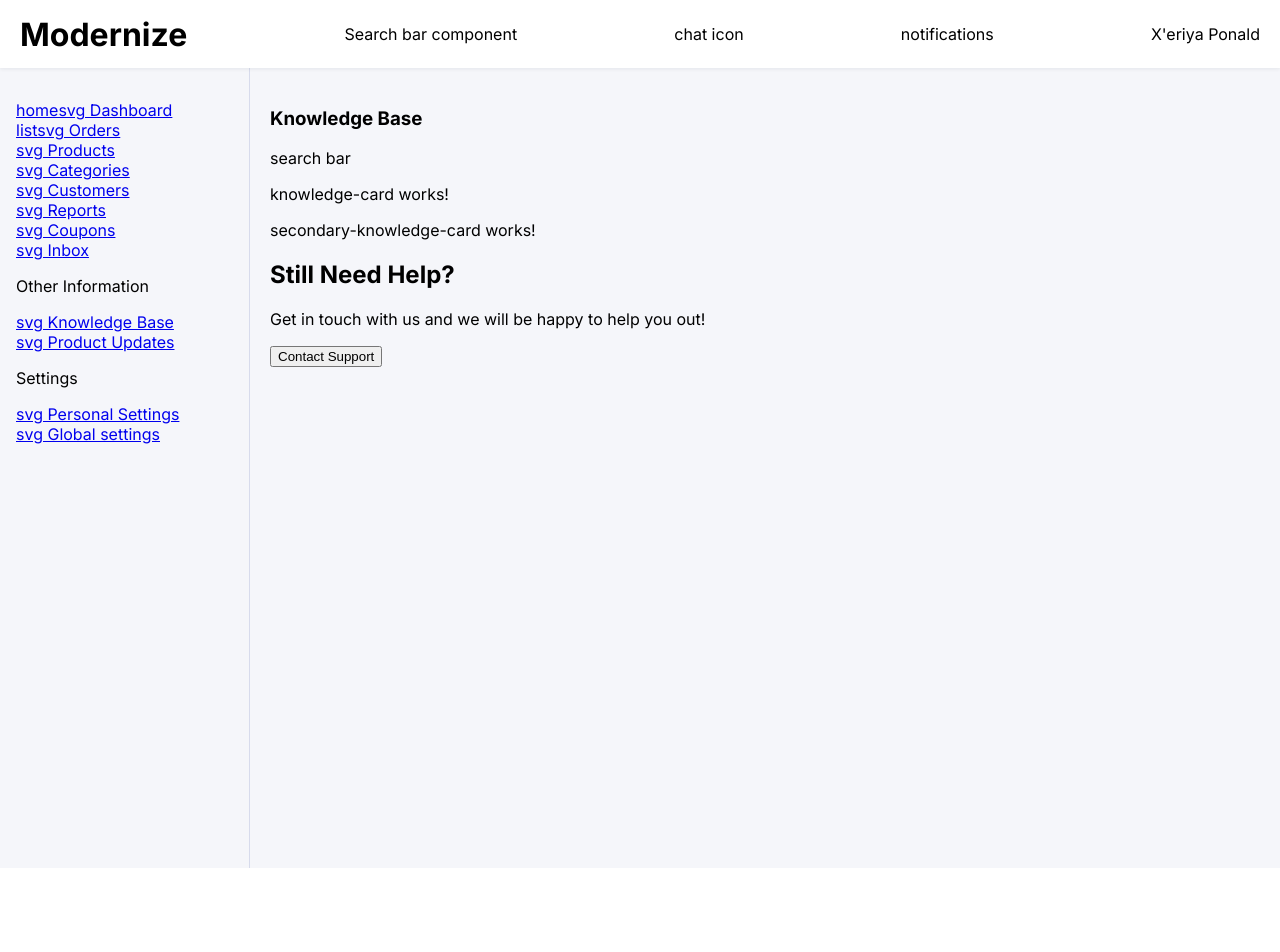
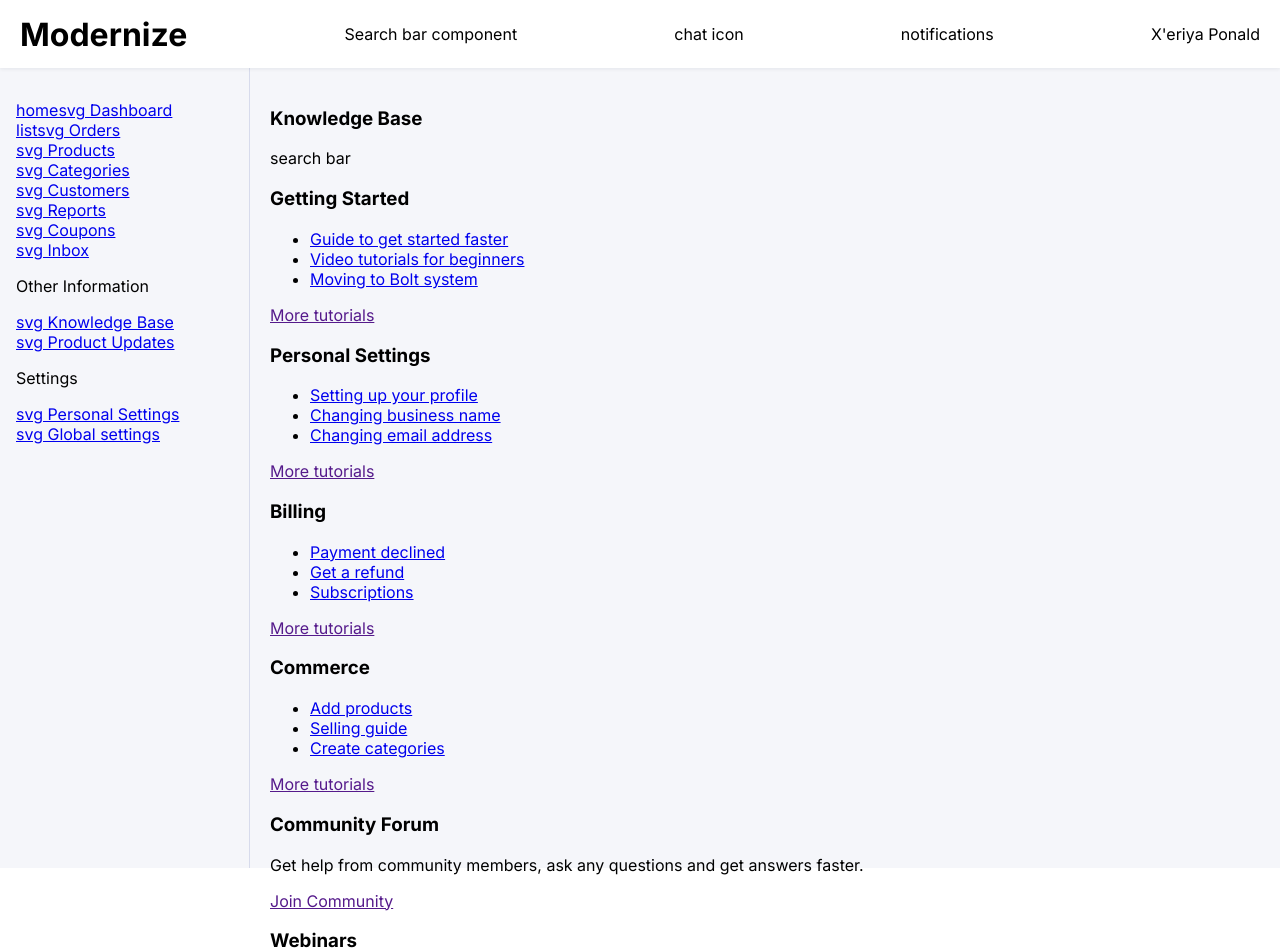
Before and after one commit to emoore29/Frontend-Angular-Challenge, an Angular app in the folder greenbase-app/: page / in a window 1280 px wide. Shown: the top 952 px of the page. Before the commit the page ends 868 px from the top, so only its background shows below. Built offline with nearby package versions, Linux system fonts and the light colour scheme.

Commit message:
added knowledge card data & passed to each card in content component

```diff
--- a/greenbase-app/src/app/content/content.component.html
+++ b/greenbase-app/src/app/content/content.component.html
@@ -1,8 +1,14 @@
 <section class="content">
   <h1>Knowledge Base</h1>
   <p>search bar</p>
-  <app-knowledge-card></app-knowledge-card>
-  <app-secondary-knowledge-card></app-secondary-knowledge-card>
+  <section id="knowledge-cards" *ngFor="let card of knowledgeCards">
+    <app-knowledge-card [cardData]="card"></app-knowledge-card>
+  </section>
+  <section id="secondary-cards" *ngFor="let card of secondaryCards">
+    <app-secondary-knowledge-card
+      [cardData]="card"
+    ></app-secondary-knowledge-card>
+  </section>
   <h2>Still Need Help?</h2>
   <p>Get in touch with us and we will be happy to help you out!</p>
   <button>Contact Support</button>
--- a/greenbase-app/src/app/content/content.component.ts
+++ b/greenbase-app/src/app/content/content.component.ts
@@ -1,16 +1,27 @@
 import { Component } from '@angular/core';
+import { CommonModule } from '@angular/common';
 import { KnowledgeCardComponent } from '../knowledge-card/knowledge-card.component';
 import { SecondaryKnowledgeCardComponent } from '../secondary-knowledge-card/secondary-knowledge-card.component';
 
-interface KnowledgeCard {
+export interface KnowledgeCard {
   title: string;
   links: string[];
+}
+
+export interface SecondaryCard {
+  title: string;
+  description: string;
+  link: string;
 }
 
 @Component({
   selector: 'app-content',
   standalone: true,
-  imports: [KnowledgeCardComponent, SecondaryKnowledgeCardComponent],
+  imports: [
+    KnowledgeCardComponent,
+    SecondaryKnowledgeCardComponent,
+    CommonModule,
+  ],
   templateUrl: './content.component.html',
   styleUrl: './content.component.sass',
 })
@@ -27,26 +38,33 @@ export class ContentComponent {
     {
       title: 'Personal Settings',
       links: [
-        'Guide to get started faster',
-        'Video tutorials for beginners',
-        'Moving to Bolt system',
+        'Setting up your profile',
+        'Changing business name',
+        'Changing email address',
       ],
     },
     {
       title: 'Billing',
-      links: [
-        'Guide to get started faster',
-        'Video tutorials for beginners',
-        'Moving to Bolt system',
-      ],
+      links: ['Payment declined', 'Get a refund', 'Subscriptions'],
     },
     {
       title: 'Commerce',
-      links: [
-        'Guide to get started faster',
-        'Video tutorials for beginners',
-        'Moving to Bolt system',
-      ],
+      links: ['Add products', 'Selling guide', 'Create categories'],
+    },
+  ];
+
+  secondaryCards: SecondaryCard[] = [
+    {
+      title: 'Community Forum',
+      description:
+        'Get help from community members, ask any questions and get answers faster.',
+      link: 'Join Community',
+    },
+    {
+      title: 'Webinars',
+      description:
+        'Join our series of webinars where you can ask questions live and see a presentation.',
+      link: 'Register',
     },
   ];
 }
--- a/greenbase-app/src/app/knowledge-card/knowledge-card.component.html
+++ b/greenbase-app/src/app/knowledge-card/knowledge-card.component.html
@@ -1 +1,11 @@
-<p>knowledge-card works!</p>
+<div>
+  <h3>
+    {{ cardData?.title }}
+  </h3>
+  <ul>
+    <li class="link" *ngFor="let link of cardData?.links">
+      <a href="#">{{ link }}</a>
+    </li>
+  </ul>
+  <a href="">More tutorials</a>
+</div>
--- a/greenbase-app/src/app/secondary-knowledge-card/secondary-knowledge-card.component.html
+++ b/greenbase-app/src/app/secondary-knowledge-card/secondary-knowledge-card.component.html
@@ -1 +1,7 @@
-<p>secondary-knowledge-card works!</p>
+<div>
+  <h3>
+    {{ cardData?.title }}
+  </h3>
+  <p>{{ cardData?.description }}</p>
+  <a href="">{{ cardData?.link }}</a>
+</div>
```
Also changed, not shown: greenbase-app/src/app/knowledge-card/knowledge-card.component.ts (+7 -4 lines), greenbase-app/src/app/secondary-knowledge-card/secondary-knowledge-card.component.ts (+4 -3 lines).
